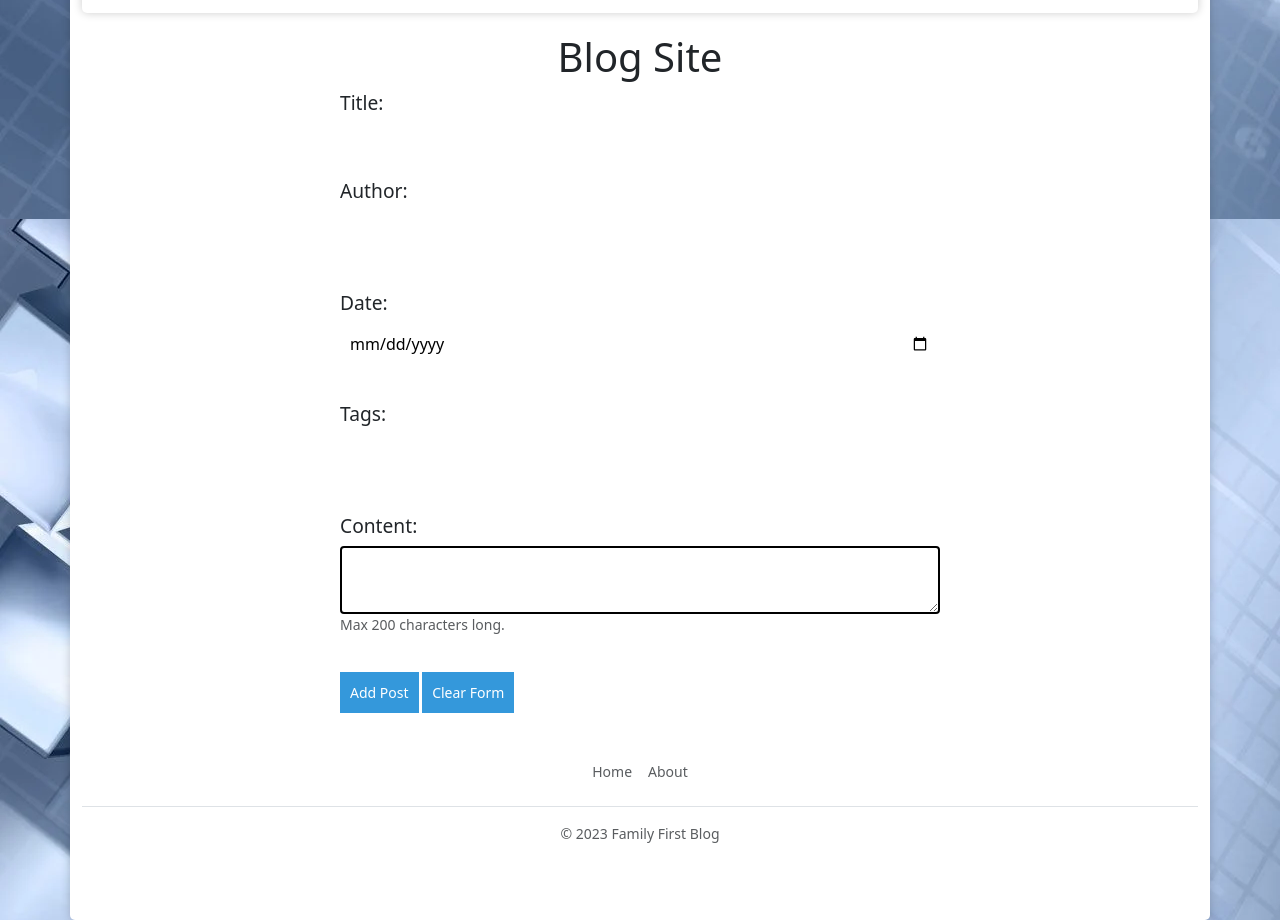
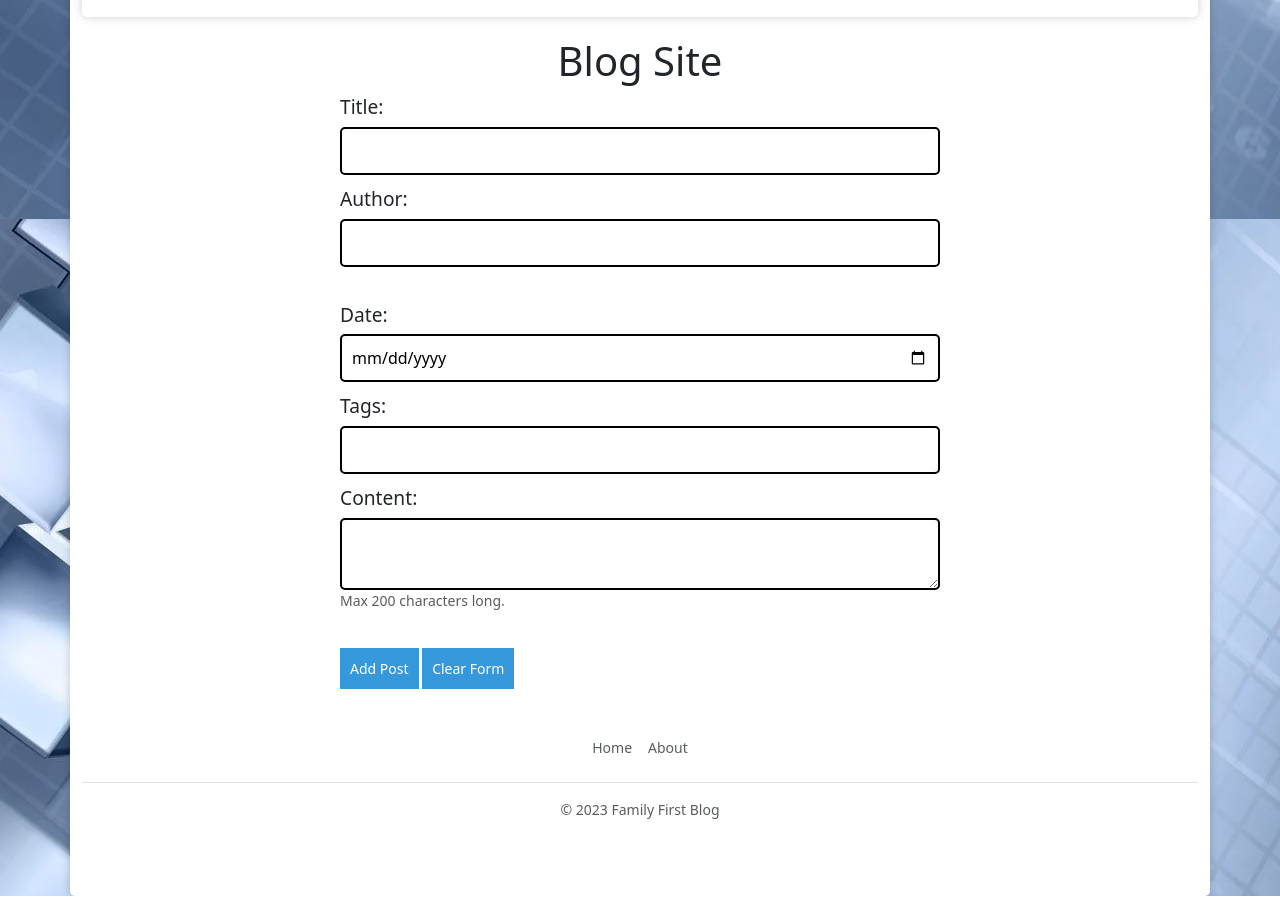
Before and after one commit to Kenny-R93/JavaScript-Project-, a plain HTML site: page index.html in a window 1280 px wide. Shown: the part 981-1901 px from the top of the page. After the commit the page ends 1877 px from the top, so only its background shows below. Drawn offline with nearby package versions, Linux system fonts and the light colour scheme.

Commit message:
commit KLKLKL

```diff
--- a/styles.css
+++ b/styles.css
@@ -41,7 +41,7 @@ input[type="text"],
 input[type="date"],
 textarea {
   padding: 10px;
-  border: none;
+  border: 2px solid #000000;
   border-radius: 5px;
   margin-bottom: 10px;
 }
@@ -49,6 +49,7 @@ textarea {
 input[type="text"]:focus,
 input[type="date"]:focus,
 textarea:focus {
+  border: 2px solid #000000;
   outline: none;
   box-shadow: 0 0 5px rgba(0, 0, 0, 0.2);
 }
@@ -133,10 +134,3 @@ body {
   max-width: 600px;
   margin: 0 auto;
 }
-
-input [type="text"],
-  textarea {
-    border: 2px solid #000000;
-    border-radius: 4px;
-    padding: 8px;
-  }
```
Also changed, not shown: index.html (+0 -2 lines).
